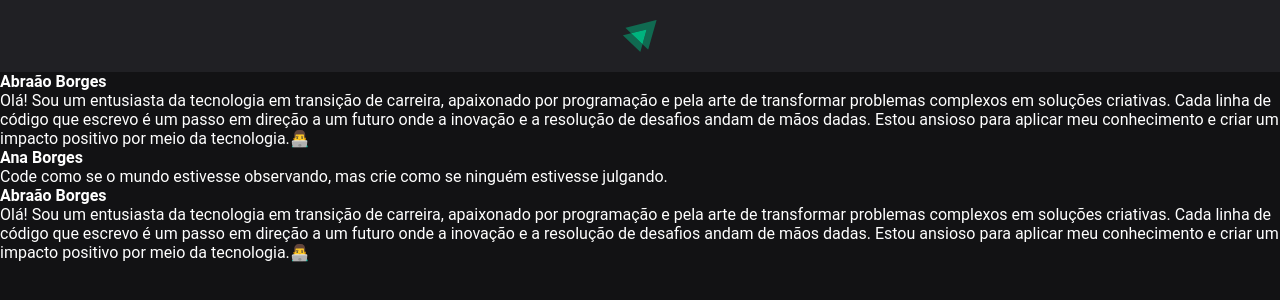
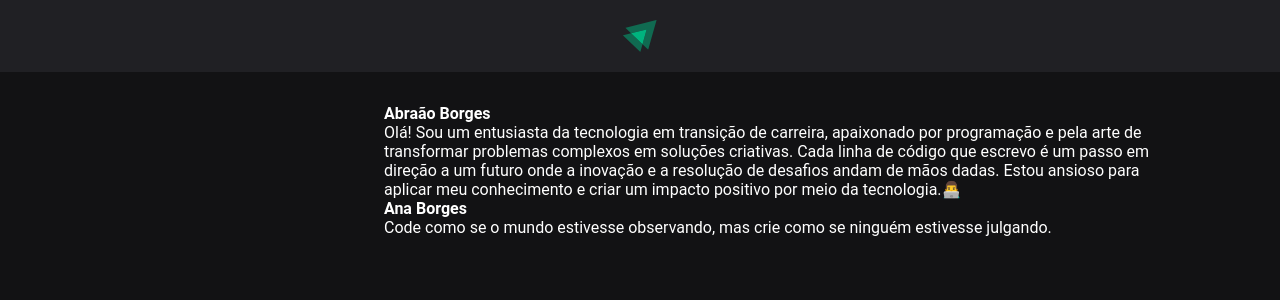
Before and after one commit to BorgesAbraao10/rede-social, a React (Vite) app in the folder vite-project/: page / in a window 1280 px wide. Shown: the top 300 px of the page. Built offline with nearby package versions, Linux system fonts and the light colour scheme.

Commit message:
Last update

```diff
--- a/vite-project/src/App.jsx
+++ b/vite-project/src/App.jsx
@@ -1,13 +1,19 @@
+import { Header } from "./components/Header";
 import { Post } from "./Post";
-import { Header } from "./components/Header";
+
+import styles from "./App.module.css";
 
 import "./global.css";
+import { Sidebar } from "./components/Sidebar";
 
 export function App() {
   return (
     <div>
       <Header />
 
+      <div className={styles.wrapper}>
+        <Sidebar />
+        <main>
           <Post
             author="Abraão Borges"
             content="Olá! Sou um entusiasta da tecnologia em transição de carreira, apaixonado por programação e pela arte de transformar problemas complexos em soluções criativas. Cada linha de código que escrevo é um passo em direção a um futuro onde a inovação e a resolução de desafios andam de mãos dadas. Estou ansioso para aplicar meu conhecimento e criar um impacto positivo por meio da tecnologia.👨‍💻"
@@ -17,11 +23,8 @@
             author="Ana Borges"
             content="Code como se o mundo estivesse observando, mas crie como se ninguém estivesse julgando."
           />
-
-      <Post
-        author="Abraão Borges"
-        content="Olá! Sou um entusiasta da tecnologia em transição de carreira, apaixonado por programação e pela arte de transformar problemas complexos em soluções criativas. Cada linha de código que escrevo é um passo em direção a um futuro onde a inovação e a resolução de desafios andam de mãos dadas. Estou ansioso para aplicar meu conhecimento e criar um impacto positivo por meio da tecnologia.👨‍💻"
-      />
+        </main>
+      </div>
     </div>
   );
 }
--- /dev/null
+++ b/vite-project/src/App.module.css
@@ -0,0 +1,10 @@
+.wrapper {
+  max-width: 70rem;
+  margin: 2rem auto;
+  padding: 0 1rem;
+
+  display: grid;
+  grid-template-columns: 256px 1fr;
+  gap: 2rem;
+  align-items: flex-start;
+}
--- /dev/null
+++ b/vite-project/src/components/Sidebar.jsx
@@ -0,0 +1,7 @@
+import styles from './Sidebar.module.css';
+
+export function Sidebar() {
+  return (
+    <aside className={styles.sidebar}></aside>
+  )
+}
--- /dev/null
+++ b/vite-project/src/components/Sidebar.module.css
@@ -0,0 +1,3 @@
+.sidebar {
+
+}
```
Lines whose indentation alone changed are shown as unchanged.
